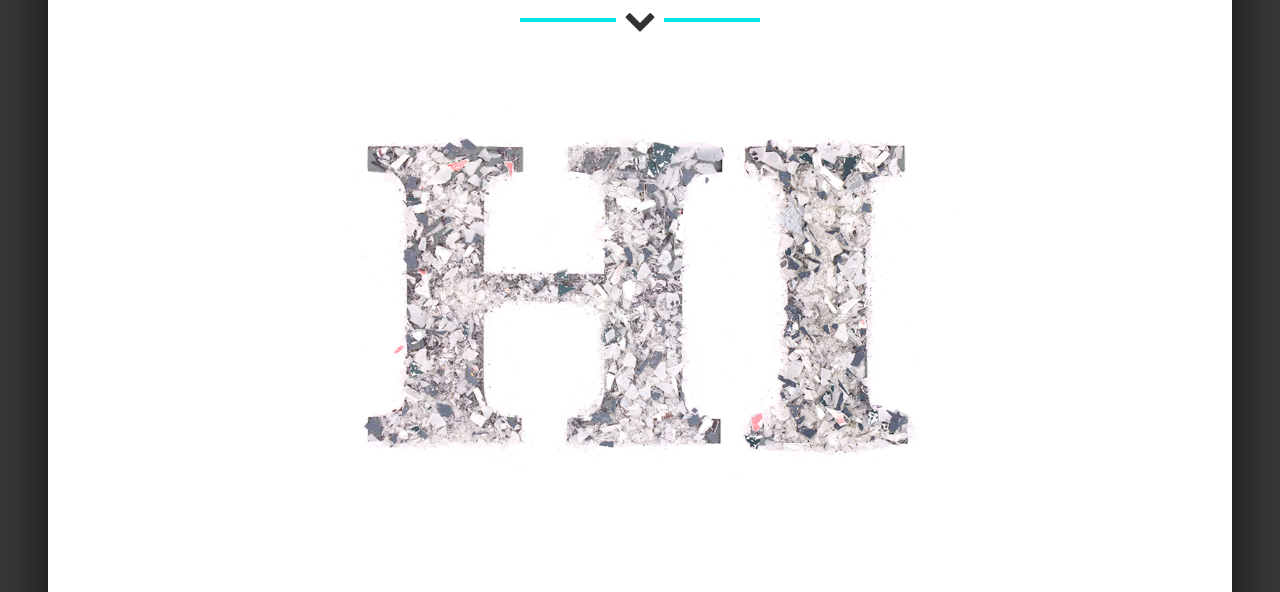
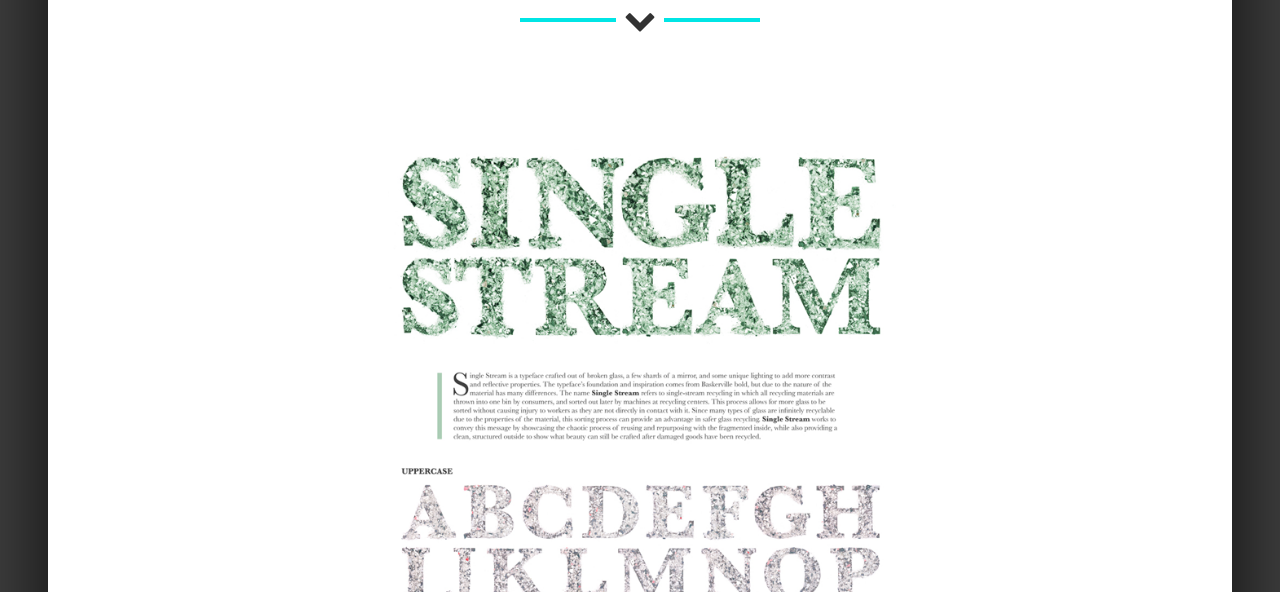
Before and after one commit to beestes/beestes.github.io, a website with bundled scripts: page index.html in a window 1280 px wide. Both pictures are taken after a click on the link 260 px from the left and 956 px from the top of the page. Shown: the part 764-1356 px from the top of the page. Built offline with nearby package versions, Linux system fonts and the light colour scheme.

Commit message:
Edited Glass Type Description

```diff
--- a/index.html
+++ b/index.html
@@ -327,7 +327,7 @@
             <div class="col-lg-8 mx-auto">
               <h2 class="text-secondary text-uppercase mb-0">Single Stream</h2>
               <hr class="star-dark mb-5">
-              <img class="img-fluid mb-5" src="img/portfolio/glass_type.png" alt="">
+              <img class="img-fluid mb-5" src="img/portfolio/glass_poster.png" alt="">
               <p class="mb-5">Project created in 2018, following the theme of my personal logo; structure with a little bit of chaos. Hand crafted and photographed from glass materials. Based on Baskerville Bold. The project has been used to promote recycling, as the name suggests, and to bring attention to sustainability.</p>
               <img class="img-fluid mb-5" align="center" src="img/icons/ps.png" alt="">
               <img class="img-fluid mb-5" align="center" src="img/icons/id.png" alt="">
```
Also changed, not shown: img/portfolio/glass_poster.png (added).
